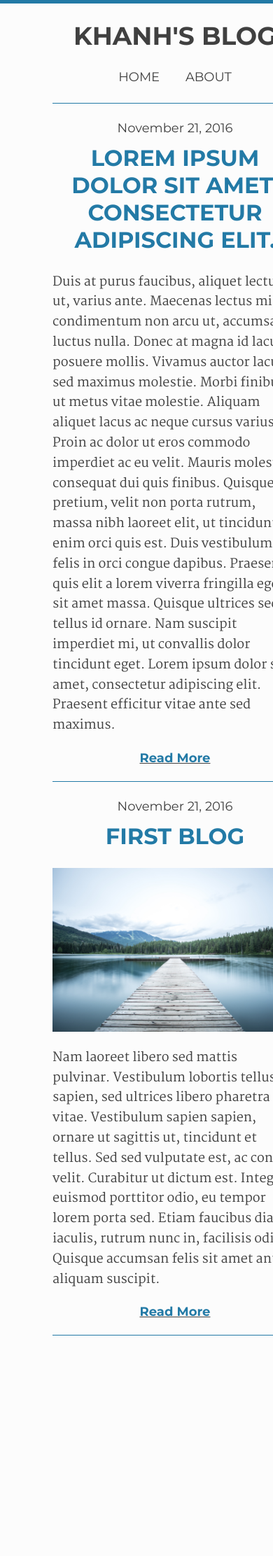
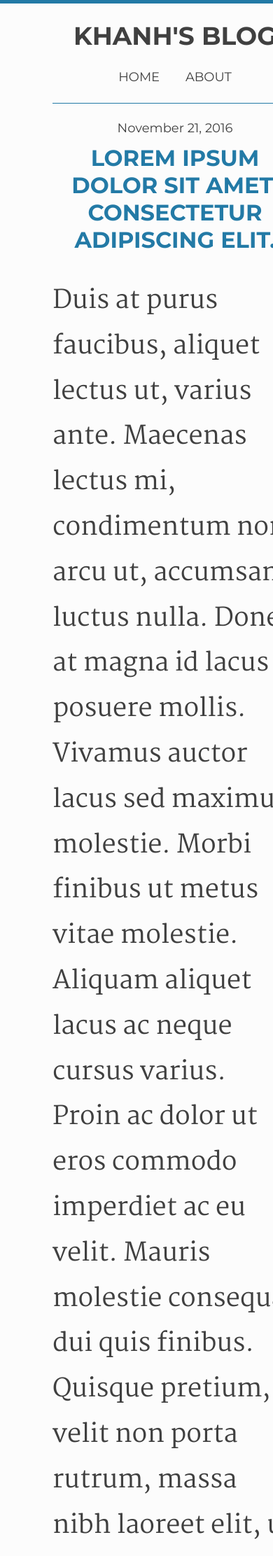
Before and after one commit to khanhnwin/khanhnwin.github.io, a Jekyll site: the page built from index.html, in a window 390 px wide. Shown: the top 2223 px of the page at 70% size. Built offline with Jekyll 4.4.1, drawn with Linux system fonts in a browser that asks for light colours; nearby versions of some CDN libraries; before the commit the page ends 1956 px from its top, so only the background shows below that.

Commit message:
font-size mobile

```diff
--- a/stylesheets/main.css
+++ b/stylesheets/main.css
@@ -41,10 +41,10 @@ p {
   line-height: 160%;
 }
 
-@media only screen and (max-device-width: 500px) {
+@media only screen and (max-width: 500px) {
   p {
     line-height: 180%;
-    font-size: 28px;
+    font-size: 36px;
   }
 }
 
--- a/stylesheets/main.sass
+++ b/stylesheets/main.sass
@@ -44,9 +44,9 @@ p
   font-family: $serifFont
   line-height: 160%
 
-  @media only screen and (max-device-width: 500px)
+  @media only screen and (max-width: 500px)
     line-height: 180%
-    font-size: 28px
+    font-size: 36px
 
 
 
```
